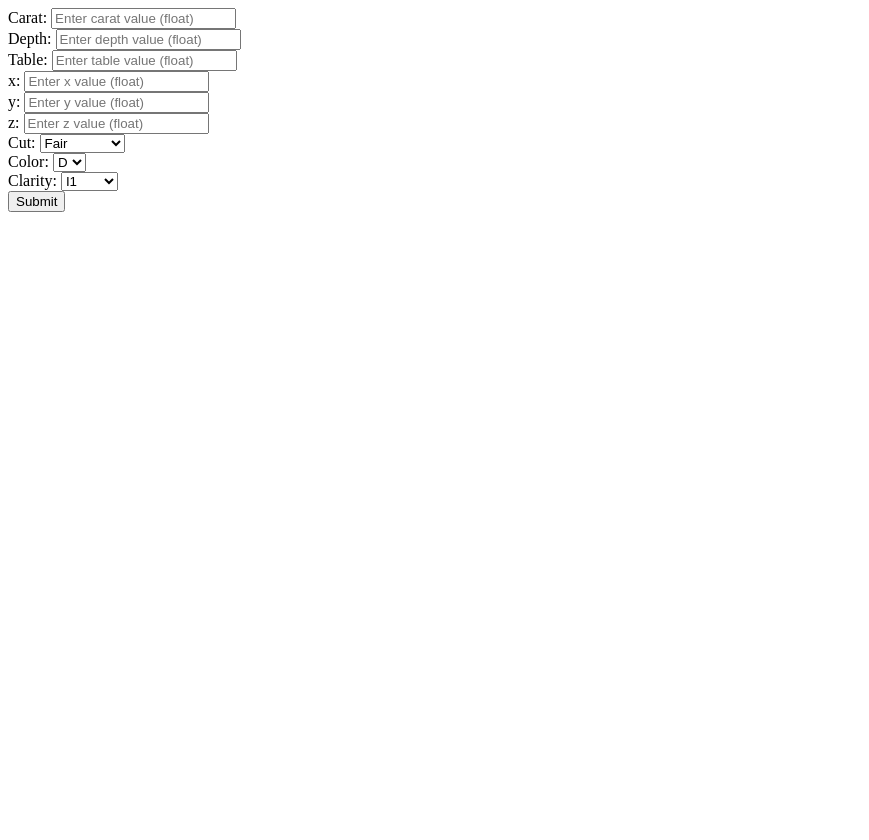
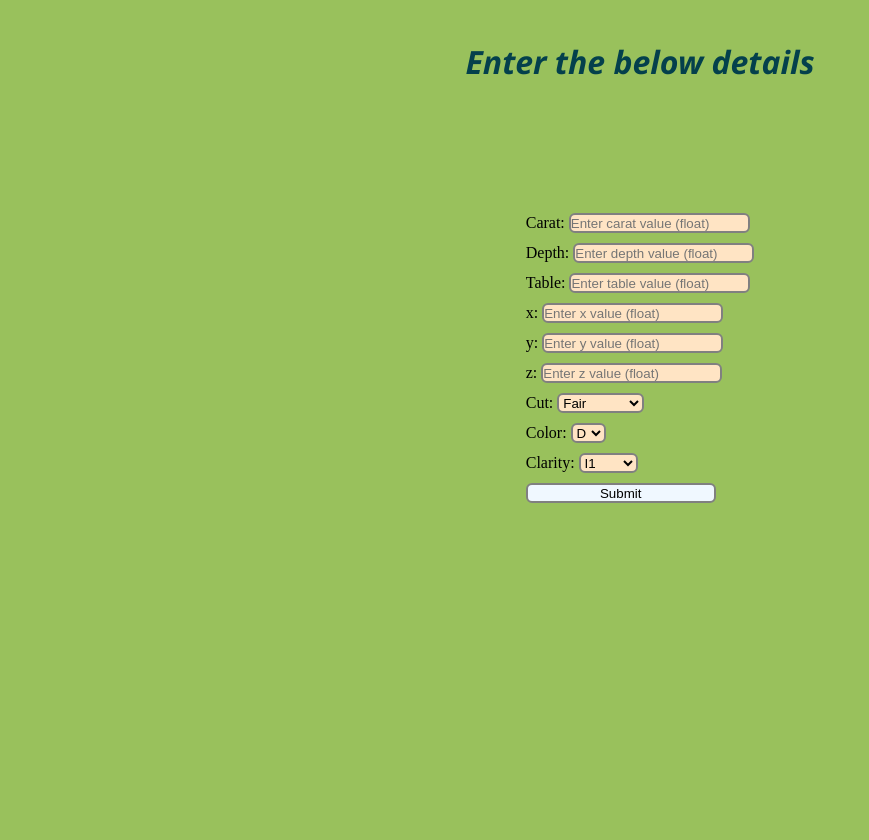
Before and after one commit to suhasinigupta/Gemstone-Price-Prediction, a Flask app: page /predict in a window 1280 px wide. Shown: the whole page, without its empty margins (0-869 px from the left). Before the commit the page ends 212 px from the top, so only its background shows below. Run offline with Flask 3, Linux system fonts and the light colour scheme.

Commit message:
Added templates

```diff
--- a/gemstone/logger.py
+++ b/gemstone/logger.py
@@ -3,7 +3,7 @@ import os
 from datetime import datetime
 
 ROOT_DIR= os.getcwd()
-FILE_NAME= f"{datetime.now().strftime('%Y-%M-%d_%H-%M-%S')}.log"
+FILE_NAME= f"{datetime.now().strftime('%Y-%m-%d_%H-%M-%S')}.log"
 FILE_PATH= os.path.join(ROOT_DIR,"logs", FILE_NAME)
 os.makedirs(os.path.dirname(FILE_PATH), exist_ok= True)
 
--- a/templates/form.html
+++ b/templates/form.html
@@ -1,5 +1,61 @@
 <html>
+<style>
+    * {
+        margin: 0;
+        padding: 0;
+        box-sizing: border-box;
+    }
+
+    body {
+        width: 100%;
+        height: 100vh;
+
+        background-color: rgb(153, 193, 92);
+    }
+
+    .control {
+        display: flex;
+        justify-content: center;
+        margin-top: 130px;
+    }
+
+
+    .form-group {
+        height: 30px;
+
+    }
+
+    h1 {
+        margin-top: 40px;
+        text-align: center;
+        font-family: 'Segoe UI', Tahoma, Geneva, Verdana, sans-serif;
+        font-weight: bold;
+        font-style: italic;
+        color: rgb(4, 64, 76);
+    }
+
+    input,
+    select {
+        border-radius: 6px;
+        border: 2px solid grey;
+        height: 20px;
+        background-color: bisque;
+    }
+
+    #sub {
+        width: 190px;
+        background-color: aliceblue;
+        color: black;
+    }
+
+    #sub:hover {
+        background-color: rgb(199, 117, 17);
+    }
+</style>
+
 <body>
+    <h1>Enter the below details</h1>
+    <div class="control">
         <form action="/predict" method="POST">
             <div class="form-group">
                 <label for="carat">Carat:</label>
@@ -70,7 +126,9 @@
             </div>
 
             <div style="clear:both;"></div>
-  <input type="submit" value="Submit">
+            <input type="submit" value="Submit" id="sub">
         </form>
+    </div>
 </body>
+
 </html>
```
Also changed, not shown: templates/index.html (+54 -1 lines), templates/results.html (+17 -1 lines), artifacts/test_data.csv (added), 5 other files. Lines whose indentation alone changed are shown as unchanged.
